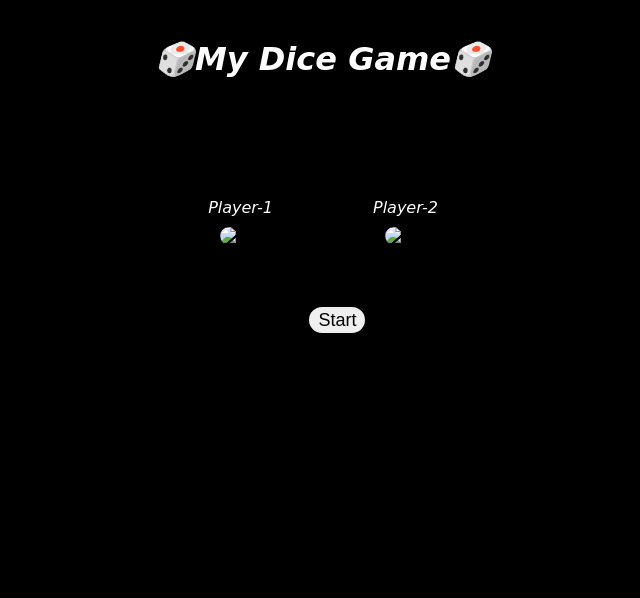
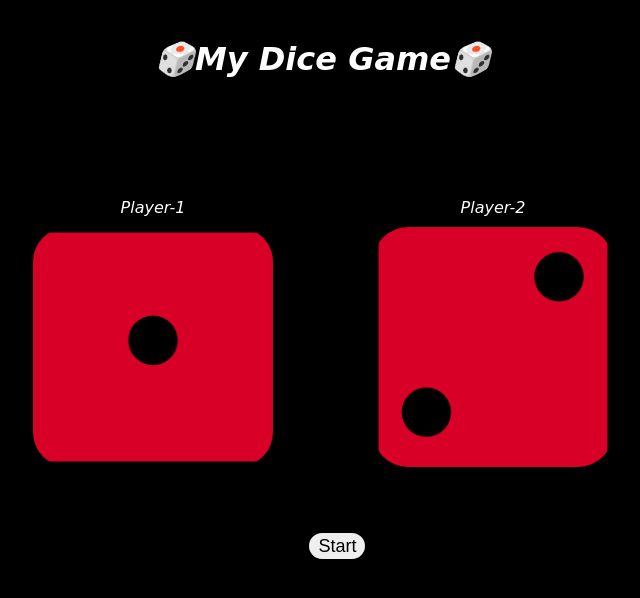
Before and after one commit to AMARJEETKAUR2022/Dice-game, a plain HTML site: page index.html in a window 1280 px wide. Shown: the whole page, without its empty margins (317-957 px from the left). Drawn offline with Linux system fonts and the light colour scheme; the site is published under a folder, as on GitHub Pages, so addresses that start at the root find nothing.

Commit message:
index.html

```diff
--- a/index.html
+++ b/index.html
@@ -15,11 +15,11 @@
         <div class="container1">
             <div class="dice">
                 <p>Player-1</p>
-                <img src="/images/D-1.jpg" alt="D-1" class="D" id = "check1">
+                <img src="images/D-1.jpg" alt="D-1" class="D" id = "check1">
             </div>
             <div class="dice">
                 <p>Player-2</p>
-                <img src="/images/D-2.jpg" alt="D-2" class="D" id = "check2">
+                <img src="images/D-2.jpg" alt="D-2" class="D" id = "check2">
             </div>
         </div>
     </div>
```
